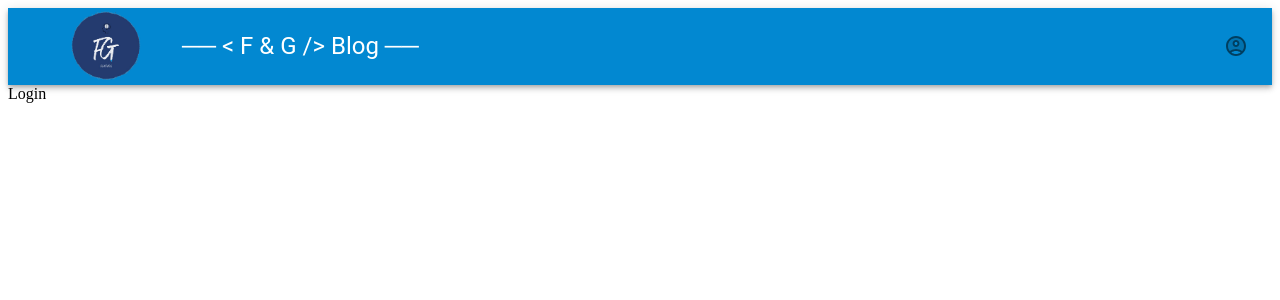
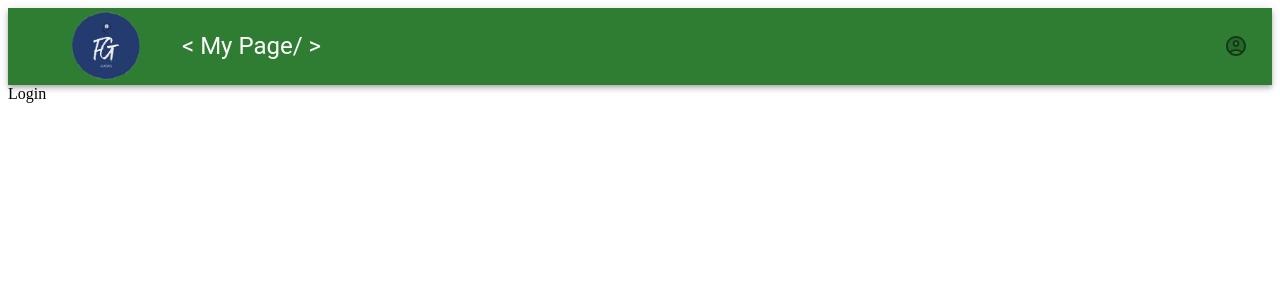
Before and after one commit to FatihG34/Portfolio_Blog_App, a React (Create React App) app: page /login in a window 1280 px wide. Shown: the top 300 px of the page. Built offline with nearby package versions, Linux system fonts and the light colour scheme.

Commit message:
navbar modified

```diff
--- a/src/components/navbar/Navbar.jsx
+++ b/src/components/navbar/Navbar.jsx
@@ -35,7 +35,7 @@ const Navbar = () => {
     }
 
     return (
-        <AppBar position="static" color='info'>
+        <AppBar position="static" color='success'>
             <Container maxWidth="xl" >
                 <Toolbar disableGutters sx={{ display: 'flex', justifyContent: 'space-between' }} >
 
@@ -47,7 +47,7 @@ const Navbar = () => {
                     </Container>
 
                     <Box sx={{ flexGrow: 1, display: { xs: 'none', md: 'flex' } }}>
-                        <Typography variant='h5' href='/' component='a' sx={{ textDecoration: 'none', color: 'inherit' }} >── <span>&lt; F & G /&gt;</span> Blog ──</Typography>
+                        <Typography variant='h5' href='/' component='a' sx={{ textDecoration: 'none', color: 'inherit' }} ><span>&lt; My Page/ &gt;</span></Typography>
                     </Box>
 
                     <Box>
```
